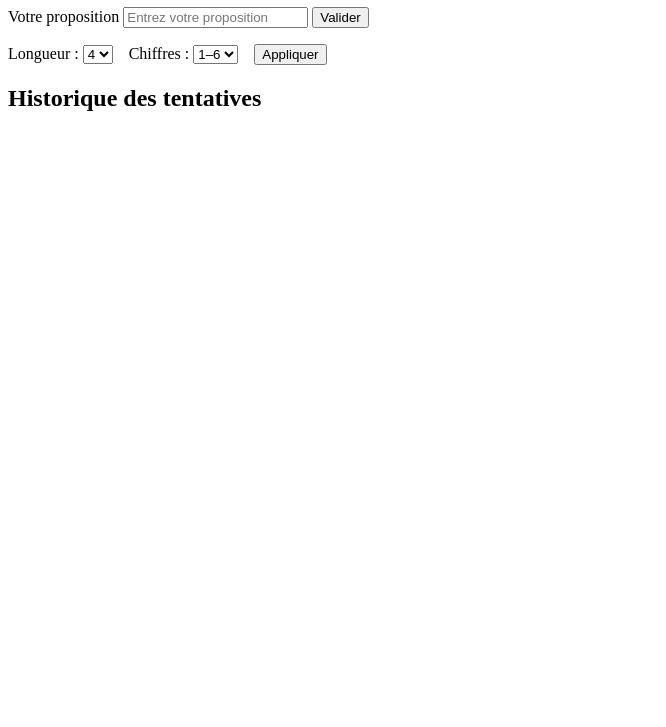
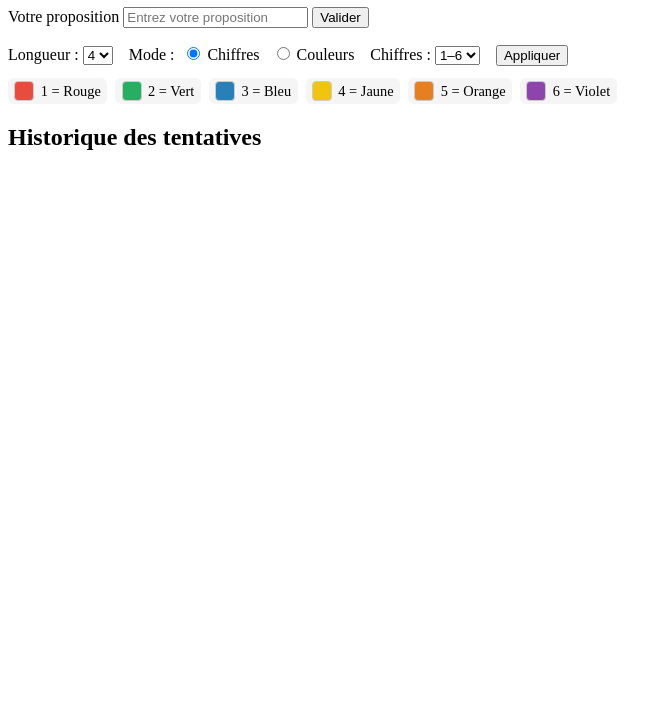
Before and after one commit to tferrand71/TP-MASTERMIND-JS, a plain HTML site: page index.html in a window 1280 px wide. Shown: the part 73-800 px from the top of the page, without its empty margins (0-666 px from the left). Drawn offline with Linux system fonts and the light colour scheme.

Commit message:
mise à jour fichier/3

```diff
--- a/index.html
+++ b/index.html
@@ -24,6 +24,10 @@
 					<option value="6">6</option>
 				</select>
 
+				<label style="margin-left:0.75rem">Mode :</label>
+				<label style="margin-left:0.25rem"><input type="radio" name="mode" value="digits" id="mode-digits" checked /> Chiffres</label>
+				<label style="margin-left:0.5rem"><input type="radio" name="mode" value="colors" id="mode-colors" /> Couleurs</label>
+
 				<label for="maxdigit-select" style="margin-left:0.75rem">Chiffres :</label>
 				<select id="maxdigit-select">
 					<option value="6">1–6</option>
@@ -32,6 +36,9 @@
 
 				<button id="apply-settings" type="button" style="margin-left:0.75rem">Appliquer</button>
 			</div>
+
+			<!-- Légende des couleurs disponibles / mapping -->
+			<div id="color-legend" aria-live="polite" style="margin-top:0.75rem; display:flex; gap:0.5rem; flex-wrap:wrap"></div>
 
 			<section id="results" aria-live="polite">
 				<h2>Historique des tentatives</h2>
--- a/script.js
+++ b/script.js
@@ -20,6 +20,49 @@ document.addEventListener('DOMContentLoaded', () => {
   // Paramètres courants (valeurs par défaut)
   let currentLength = Number(lengthSelect.value) || 4;
   let currentMaxDigit = Number(maxDigitSelect.value) || 6;
+
+  // Mode: 'digits' or 'colors'
+  const modeDigitsEl = document.getElementById('mode-digits');
+  const modeColorsEl = document.getElementById('mode-colors');
+  let currentMode = modeColorsEl && modeColorsEl.checked ? 'colors' : 'digits';
+
+  // Palette de noms de couleurs (1->Rouge, 2->Vert, ...). Suffit pour max 9.
+  const COLOR_NAMES = ['Rouge', 'Vert', 'Bleu', 'Jaune', 'Orange', 'Violet', 'Cyan', 'Magenta', 'Marron'];
+  // Couleurs CSS correspondantes pour les swatches
+  const COLOR_CODES = ['#e74c3c', '#27ae60', '#2980b9', '#f1c40f', '#e67e22', '#8e44ad', '#1abc9c', '#ff00ff', '#8b4513'];
+
+  const legendEl = document.getElementById('color-legend');
+
+  // Render the legend showing available colors (number -> name + swatch)
+  function renderLegend(maxD = currentMaxDigit) {
+    if (!legendEl) return;
+    legendEl.innerHTML = '';
+    for (let i = 1; i <= maxD; i++) {
+      const item = document.createElement('div');
+      item.style.display = 'inline-flex';
+      item.style.alignItems = 'center';
+      item.style.gap = '0.4rem';
+      item.style.padding = '0.2rem 0.4rem';
+      item.style.borderRadius = '6px';
+      item.style.background = '#f5f5f5';
+      item.style.fontSize = '0.9rem';
+
+      const swatch = document.createElement('span');
+      swatch.style.display = 'inline-block';
+      swatch.style.width = '18px';
+      swatch.style.height = '18px';
+      swatch.style.borderRadius = '4px';
+      swatch.style.border = '1px solid #ccc';
+      swatch.style.background = COLOR_CODES[i - 1] || '#ddd';
+
+      const label = document.createElement('span');
+      label.textContent = `${i} = ${COLOR_NAMES[i - 1] || i}`;
+
+      item.appendChild(swatch);
+      item.appendChild(label);
+      legendEl.appendChild(item);
+    }
+  }
 
   // La combinaison secrète est stockée localement et reste cachée
   let secret = generateSecret(currentLength, currentMaxDigit);
@@ -45,7 +88,14 @@ document.addEventListener('DOMContentLoaded', () => {
   }
 
   function endGame(message, revealSecret = false) {
-    if (revealSecret) message += ` La combinaison était : ${secret.join('')}.`;
+    if (revealSecret) {
+      if (currentMode === 'colors') {
+        const names = secret.map(n => COLOR_NAMES[n - 1] || n).join(' - ');
+        message += ` La combinaison était : ${names} (${secret.join('')}).`;
+      } else {
+        message += ` La combinaison était : ${secret.join('')}.`;
+      }
+    }
     setStatus(message, revealSecret);
     disableInput();
     newGameBtn.style.display = 'inline-block';
@@ -64,10 +114,24 @@ document.addEventListener('DOMContentLoaded', () => {
     input.value = '';
     input.focus();
     // console.debug('SECRET (dev only):', secret);
+    // Mettre à jour la légende des couleurs en fonction du paramètre
+    renderLegend(currentMaxDigit);
   }
 
   newGameBtn.addEventListener('click', newGame);
   applySettingsBtn.addEventListener('click', newGame);
+  // Update legend if the max digit changes
+  maxDigitSelect.addEventListener('change', () => {
+    const maxD = Number(maxDigitSelect.value) || 6;
+    renderLegend(maxD);
+  });
+
+  // Radios mode change -> mettre à jour currentMode
+  if (modeDigitsEl) modeDigitsEl.addEventListener('change', () => { currentMode = 'digits'; setStatus('Mode : Chiffres'); });
+  if (modeColorsEl) modeColorsEl.addEventListener('change', () => { currentMode = 'colors'; setStatus('Mode : Couleurs'); });
+
+  // Render initial legend
+  renderLegend(currentMaxDigit);
 
   form.addEventListener('submit', (e) => {
     e.preventDefault();
@@ -79,7 +143,12 @@ document.addEventListener('DOMContentLoaded', () => {
     const re = new RegExp(`^[1-${maxD}]{${expectedLen}}$`);
     if (!re.test(value)) {
       const err = document.createElement('li');
-      err.textContent = `Format invalide — entrez ${expectedLen} chiffres (1-${maxD}), exemple : ${'1'.repeat(expectedLen)}`;
+      if (currentMode === 'colors') {
+        const mapping = Array.from({ length: maxD }, (_, i) => `${i + 1}=${COLOR_NAMES[i] || i + 1}`).join(', ');
+        err.textContent = `Format invalide — entrez ${expectedLen} chiffres (1-${maxD}). Mapping : ${mapping}. Exemple : ${'1'.repeat(expectedLen)}`;
+      } else {
+        err.textContent = `Format invalide — entrez ${expectedLen} chiffres (1-${maxD}), exemple : ${'1'.repeat(expectedLen)}`;
+      }
       err.style.color = 'crimson';
       history.appendChild(err);
       return;
@@ -94,7 +163,12 @@ document.addEventListener('DOMContentLoaded', () => {
     const msg = `Tentative ${attemptCount} : ${value} → ${blacks} bien plac${pluralBlacks}, ${whites} mal plac${pluralWhites}.`;
 
     const li = document.createElement('li');
-    li.textContent = msg;
+    if (currentMode === 'colors') {
+      const colors = value.split('').map(ch => COLOR_NAMES[Number(ch) - 1] || ch).join(' - ');
+      li.textContent = `${msg} (${colors})`;
+    } else {
+      li.textContent = msg;
+    }
     // append pour conserver l'ordre chronologique (1..N)
     history.appendChild(li);
 
```
Also changed, not shown: 1 other file.
